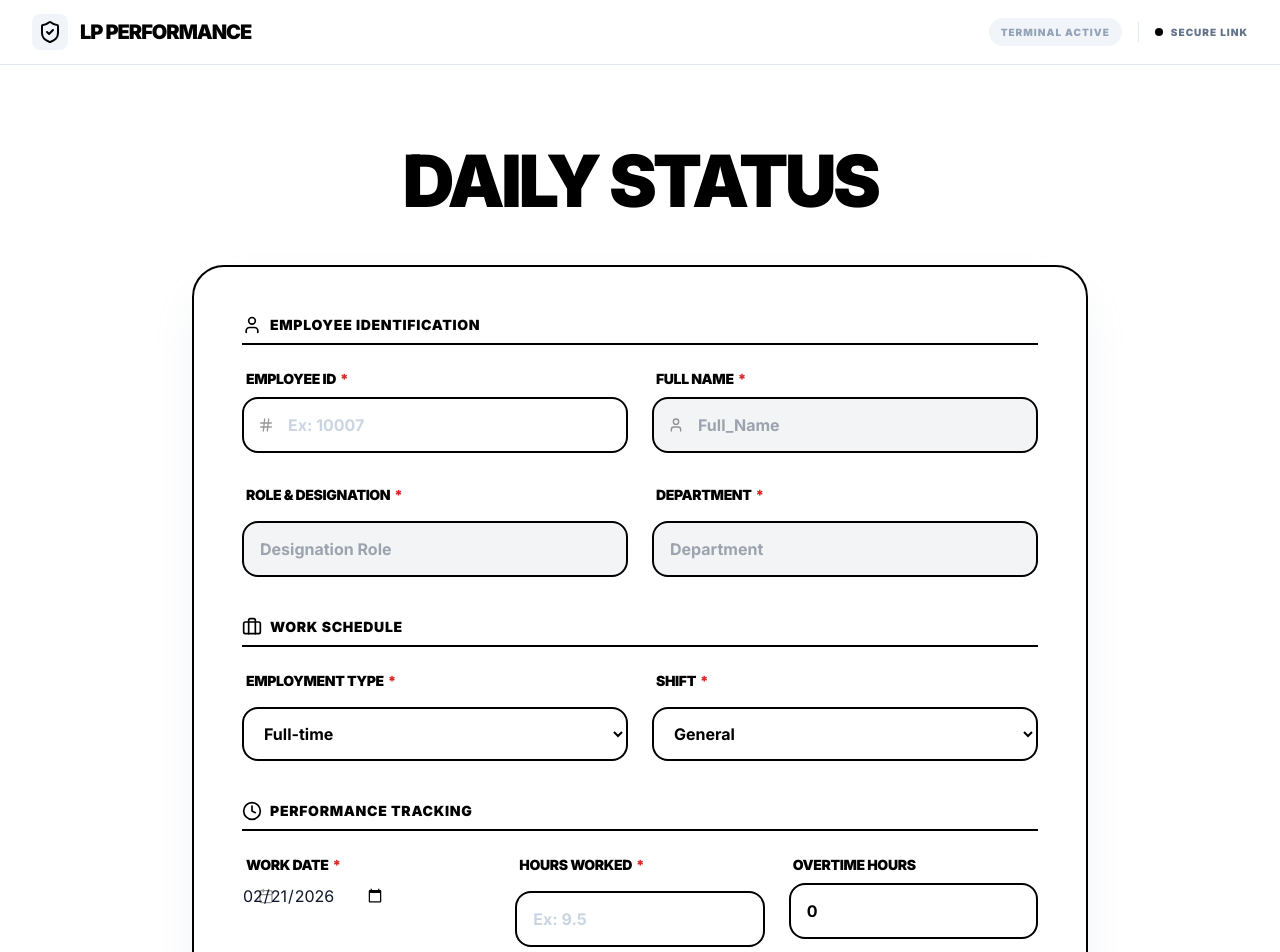
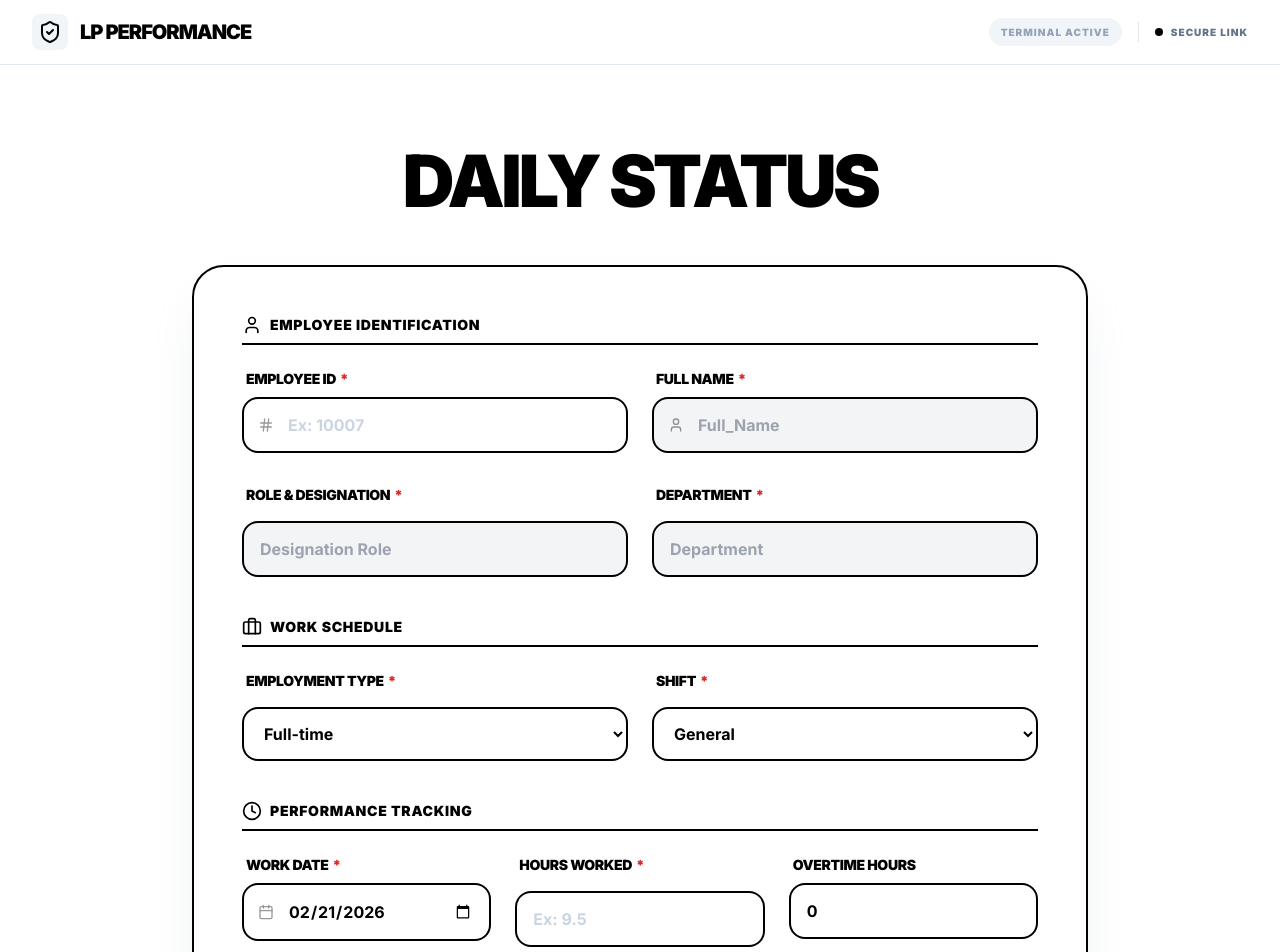
Before and after one commit to lp-ksudeesh/lp-emp-log, a React (Vite) app: page / in a window 1280 px wide. Shown: the top 952 px of the page. Built offline with nearby package versions, Linux system fonts and the light colour scheme.

Commit message:
Revereted back

```diff
--- a/components/StatusForm.tsx
+++ b/components/StatusForm.tsx
@@ -38,8 +38,7 @@ const StatusForm: React.FC<Props> = ({ onSubmit }) => {
     return str.trim() ? str.trim().split(/\s+/).length : 0;
   };
 
-   const todayStr = new Date().toLocaleDateString('en-CA');
-   const handleChange = async (
+  const handleChange = async (
   e: React.ChangeEvent<
     HTMLInputElement | HTMLSelectElement | HTMLTextAreaElement
   >
@@ -48,45 +47,11 @@ const StatusForm: React.FC<Props> = ({ onSubmit }) => {
 
   // ✅ DATE VALIDATION
 if (name === "Work_Date") {
+  const todayStr = new Date().toLocaleDateString('en-CA');
 
-  const today = new Date();
-  today.setHours(0,0,0,0);
 
-  const selectedDate = new Date(value);
-  selectedDate.setHours(0,0,0,0);
-
-  // No leave → only today
-  if (formData.Leave_Type === "None") {
-    if (selectedDate.getTime() !== today.getTime()) {
-      alert("You can only submit work for today.");
-      return;
-    }
-  }
-
-  // Sick leave → today or past only
-  if (formData.Leave_Type === "Sick Leave") {
-    if (selectedDate > today) {
-      alert("Sick leave cannot be applied for future dates.");
-      return;
-    }
-  }
-
-  // Other leave types → allow future
-}
-
-if (formData.Leave_Type === "Sick Leave") {
-
-  const today = new Date();
-  today.setHours(0,0,0,0);
-
-  const start = new Date(formData.Leave_Start_Date);
-  const end = new Date(formData.Leave_End_Date);
-
-  start.setHours(0,0,0,0);
-  end.setHours(0,0,0,0);
-
-  if (start > today || end > today) {
-    alert("Sick leave cannot be applied for future dates.");
+  if (value !== todayStr && formData.Leave_Type === "None") {
+    alert("You can only submit status for today unless you are on leave.");
     return;
   }
 }
@@ -284,7 +249,6 @@ if (formData.Leave_Type !== "None" && formData.Leave_Start_Date && formData.Leav
   }
 }
 
-
   return (
     <form
       onSubmit={handleSubmit}
@@ -426,24 +390,15 @@ if (formData.Leave_Type !== "None" && formData.Leave_Start_Date && formData.Leav
             <Label>Work Date</Label>
             <div className="relative">
               <Calendar className="absolute left-4 top-1/2 -translate-y-1/2 w-4 h-4 text-black opacity-40" />
-
-
-<input
+              <input
   name="Work_Date"
   type="date"
   value={formData.Work_Date}
-  min={
-    formData.Leave_Type === "Sick Leave"
-      ? undefined
-      : todayStr
-  }
-  max={
-    formData.Leave_Type === "Sick Leave"
-      ? todayStr
-      : undefined
-  }
+  max={!isOnLeave ? today : undefined}
+  min={!isOnLeave ? today : undefined}
   onChange={handleChange}
   required
+  className="w-full pl-11 pr-4 py-3.5 bg-white border-2 border-black rounded-2xl focus:ring-4 focus:ring-black/10 transition-all text-black font-bold"
 />
             </div>
           </div>
```
